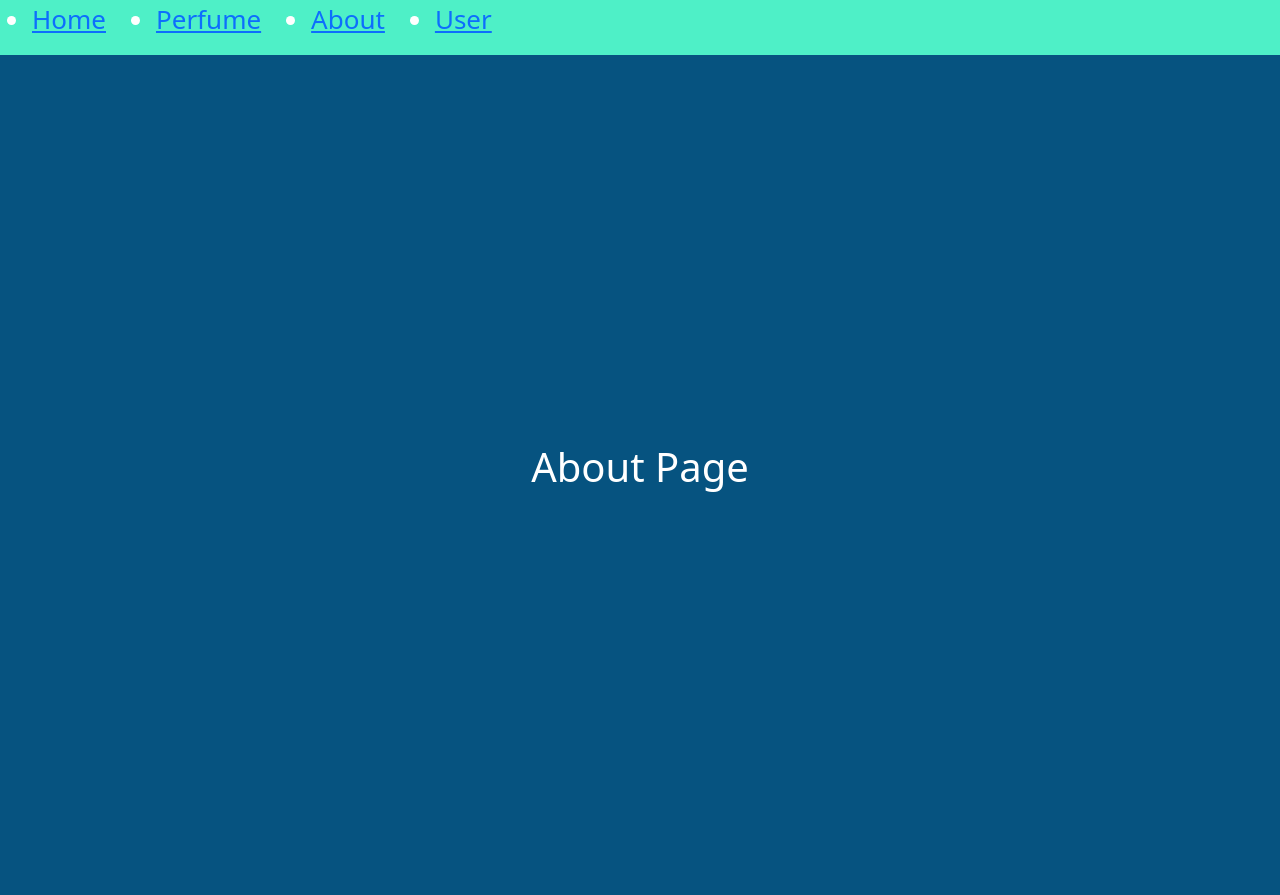
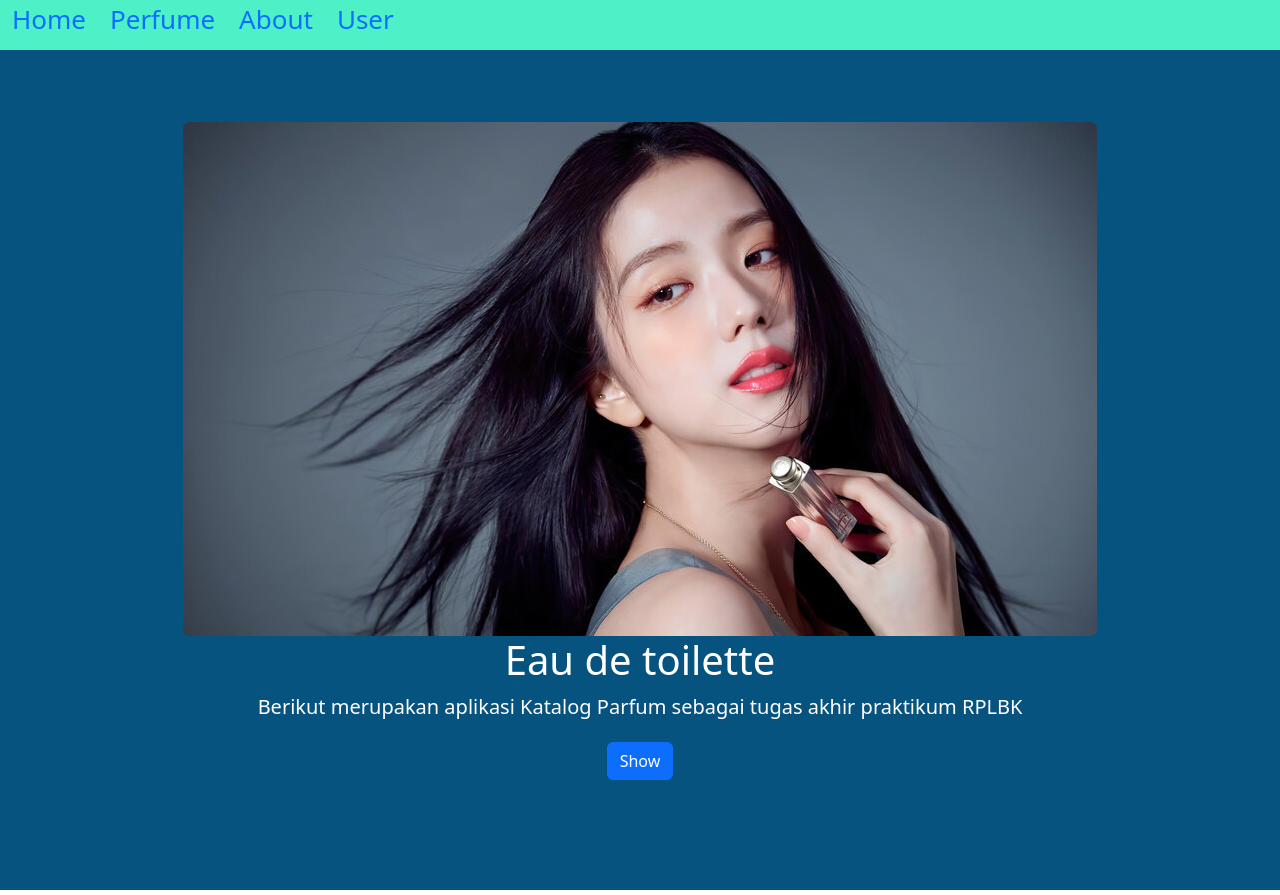
Before and after one commit to Jaczk/tubes_rplbk, a React (Create React App) app: page /about in a window 1280 px wide. Built offline with nearby package versions, Linux system fonts and the light colour scheme.

Commit message:
AboutPage

```diff
--- a/src/App.css
+++ b/src/App.css
@@ -1,5 +1,6 @@
 .App {
   text-align: center;
+  overflow-y: scroll;
 }
 
 .App-logo {
@@ -27,6 +28,7 @@
 
 .NavBar {
   width: 100%;
+  height: 50px;
   background-color: rgb(78, 240, 199);
 }
 
@@ -79,3 +81,11 @@
   background-position: center center;
   margin-bottom: 12px;
 }
+
+.LinkRoutes{
+  text-decoration: none;
+  margin: 12px;
+}
+.LinkRoutes:hover{
+  color: white;
+}
--- a/src/App.js
+++ b/src/App.js
@@ -14,20 +14,10 @@ export default function App() {
     <Router>
       <div className="App-header">
         <nav className="NavBar">
-          <ul className="ul">
-            <li className="li">
-              <Link to="/">Home</Link>
-            </li>
-            <li className="li">
-              <Link to="/perfumes">Perfume</Link>
-            </li>
-            <li className="li">
-              <Link to="/about">About</Link>
-            </li>
-            <li className="li">
-              <Link to="/user">User</Link>
-            </li>
-          </ul>
+          <Link to="/" className='LinkRoutes'>Home</Link>
+          <Link to="/perfumes" className='LinkRoutes'>Perfume</Link>
+          <Link to="/about" className='LinkRoutes'>About</Link>
+          <Link to="/user" className='LinkRoutes'>User</Link>
         </nav>
         <Routes>
           <Route path="/" exact element={<Perfume />} />
--- a/src/components/ListItemProduct.js
+++ b/src/components/ListItemProduct.js
@@ -7,19 +7,21 @@ import {
   Typography,
   IconButton
 } from "@mui/material";
+import { fontSize } from "@mui/system";
 import React from "react";
+import "./com.css";
 
 function ListItemProducts({ image, primaryText, secondaryText, rating, onDelete }) {
   return (
-    <ListItem>
+    <ListItem sx={{ margin:'8px 0px' }}>
       <ListItemAvatar sx={{ marginRight: 2 }}>
-        <Avatar variant="square" alt="avatar" src={image} sx={{ width: 75, height: 75  }}/>
+        <Avatar variant="square" alt="avatar" src={image} sx={{ width: 75, height: 75 }} />
       </ListItemAvatar>
       <ListItemText
         primary={<Typography variant="h6">{primaryText}</Typography>}
         secondary={<Typography variant="p">{secondaryText}</Typography>}
       />
-      <Typography sx={{fontWeight: 'bold'}} variant="h8">{rating}</Typography>
+      <Typography sx={{ fontWeight: 'bold', fontSize: '17px', color:'rgb(6, 83, 128)' }} variant="h8">{rating}</Typography>
       <IconButton size="large" onClick={onDelete}>
         <Delete />
       </IconButton>
--- /dev/null
+++ b/src/components/com.css
@@ -0,0 +1,18 @@
+.rating{
+    font-size: 20px;
+}
+.ViewKelompok{
+    margin-bottom: 30px;
+}
+.cardKelompok{
+    margin: 15px;
+    padding: 10px;
+    color: black;
+    font-size: large;
+}
+
+.Con{
+height: 100%;
+width: 100%;
+
+}
--- /dev/null
+++ b/src/components/showTeam.js
@@ -0,0 +1,45 @@
+import React, { useState } from "react";
+import "./com.css";
+import { Container, Image, Button } from "react-bootstrap";
+import "bootstrap/dist/css/bootstrap.min.css";
+import "bootstrap/dist/js/bootstrap.bundle.min";
+import Card from "react-bootstrap/Card";
+
+export default function ShowTeam() {
+    const [showKelompok, setShowKelompok] = useState(false);
+    const hideKelompok = () => {
+        setShowKelompok(!showKelompok);
+    };
+    return (
+        <Container>
+            <div className="ViewKelompok">
+                <div
+                    className="ViewKelompok1"
+                    style={{
+                        display: showKelompok === true ? "flex" : "none", width: '100%'
+                    }}
+                >
+                    <Card className="cardKelompok">
+                        <Card.Title>Liem Christopher Jaya Mulyawan</Card.Title>
+                        <Card.Text>21120119130073</Card.Text>
+                    </Card>
+                    <Card className="cardKelompok">
+                        <Card.Title>Muhammad Dzulfiqar Rafli Anwar</Card.Title>
+                        <Card.Text>21120119130065</Card.Text>
+                    </Card>
+                    <Card className="cardKelompok">
+                        <Card.Title>Nisrina Shofa</Card.Title>
+                        <Card.Text>21120119120002</Card.Text>
+                    </Card>
+                    <Card className="cardKelompok">
+                        <Card.Title>Muhammad Ilham W.</Card.Title>
+                        <Card.Text>21120119140118</Card.Text>
+                    </Card>
+                </div>
+                <Button onClick={hideKelompok}>
+                    {showKelompok !== true ? "Show" : "Hide"}
+                </Button>
+            </div>
+        </Container>
+    )
+}
--- a/src/pages/about.js
+++ b/src/pages/about.js
@@ -1,11 +1,35 @@
 import React from "react";
 import "./style.css";
+import ShowTeam from "../components/showTeam";
+import { Button, Container, Image } from "react-bootstrap";
+import kazuha from "../img/jisoo2.jpg"
+import { height } from "@mui/system";
 
 const About = () => {
     return (
         <div className="App">
             <div className="list-title-wrapper">
-            <h1>About Page</h1>
+                <Container>
+                <Container className="Con">
+                    <Image
+                        src={kazuha}
+                        style={{
+                            textAlign: "center",
+                            height: "100%",
+                            width: "100%",
+                            objectFit: "contain",
+                        }}
+                        alt="nakamura"
+                        class="img-responsive center-block"
+                        rounded="true"
+                    />
+                    <h1>Eau de toilette</h1>
+                    <p className="fs-5">Berikut merupakan aplikasi Katalog Parfum sebagai tugas akhir praktikum RPLBK </p>
+                </Container>
+                <Container>
+                    <ShowTeam />
+                </Container>
+                </Container>
             </div>
         </div>
     );
```
Also changed, not shown: src/img/jisoo2.jpg (added), src/img/kazuha.jpg (added).
